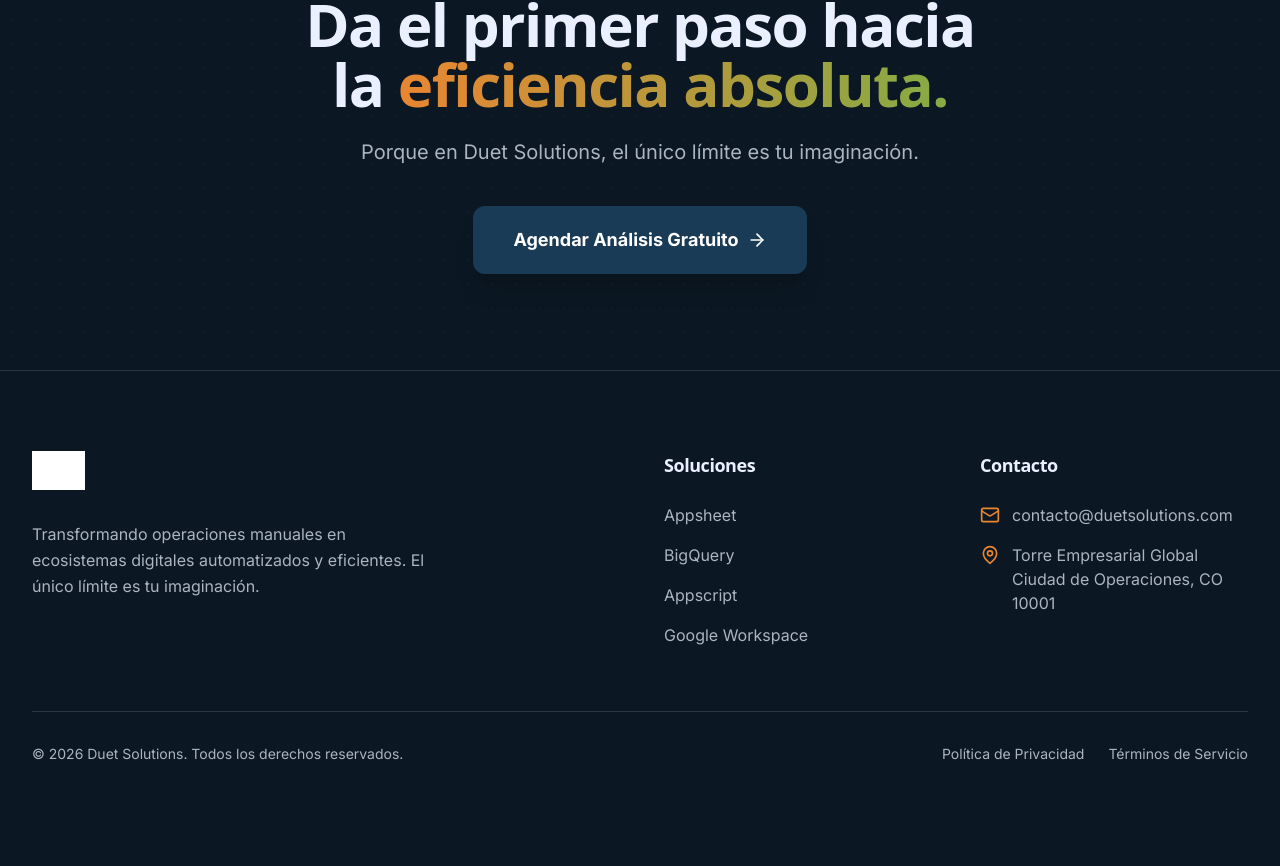
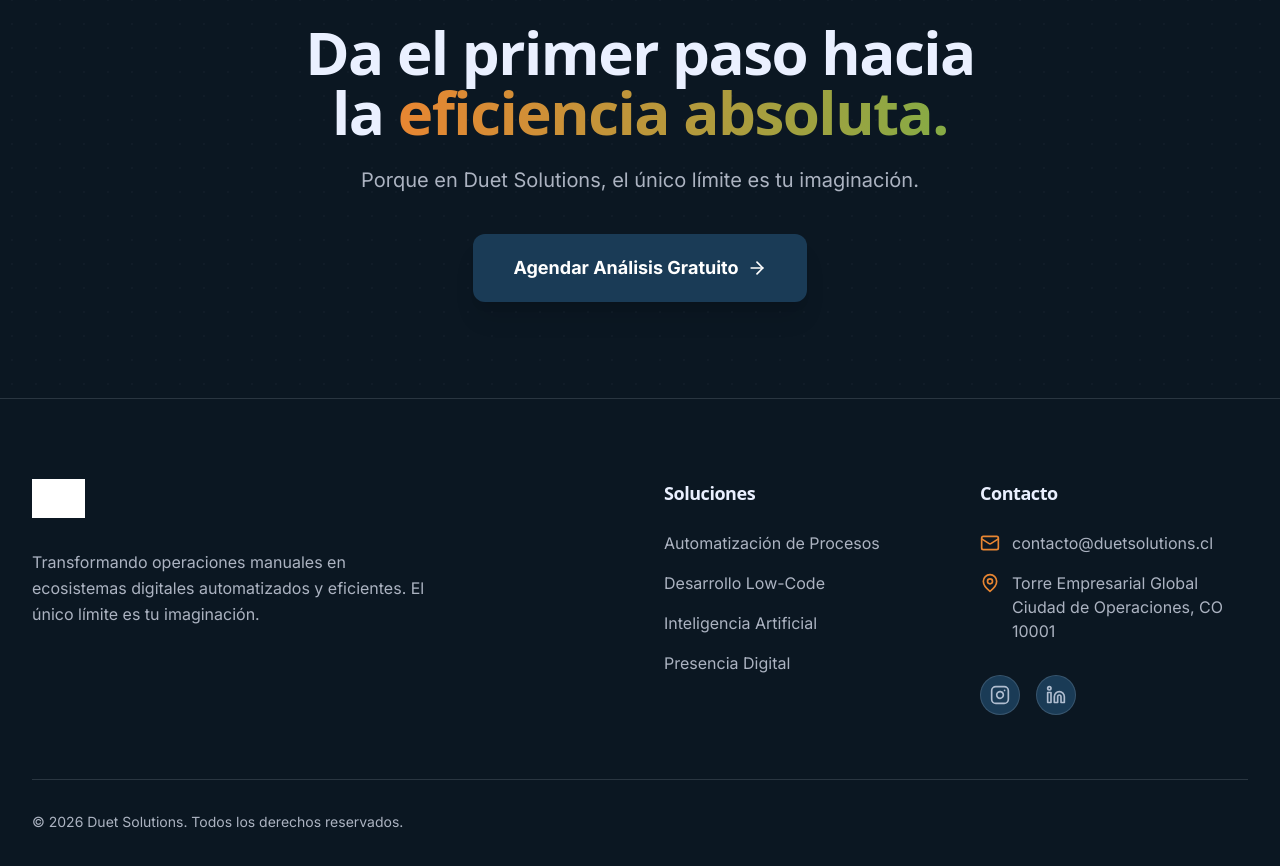
Before and after one commit to abrahameister/duet-solutions-v2, a Next.js app: page / in a window 1280 px wide. Shown: the part 3387-4253 px from the top of the page. Before the commit the page ends 4191 px from the top, so only its background shows below. Built offline with nearby package versions, Linux system fonts and the light colour scheme; grey boxes are pictures that could not be loaded.

Commit message:
feat: refine navigation, update content and overhaul footer with social icons

```diff
--- a/src/components/FooterExtended.tsx
+++ b/src/components/FooterExtended.tsx
@@ -1,6 +1,6 @@
 import Image from "next/image";
 import Link from "next/link";
-import { Mail, MapPin, Phone } from "lucide-react";
+import { Mail, MapPin, Instagram, Linkedin } from "lucide-react";
 
 export default function FooterExtended() {
     return (
@@ -26,10 +26,10 @@ export default function FooterExtended() {
                     <div>
                         <h4 className="text-lg font-bold mb-6 tracking-tight">Soluciones</h4>
                         <ul className="space-y-4">
-                            <li><Link href="#" className="text-textMuted hover:text-text transition-colors focus-ring rounded-md">Appsheet</Link></li>
-                            <li><Link href="#" className="text-textMuted hover:text-text transition-colors focus-ring rounded-md">BigQuery</Link></li>
-                            <li><Link href="#" className="text-textMuted hover:text-text transition-colors focus-ring rounded-md">Appscript</Link></li>
-                            <li><Link href="#" className="text-textMuted hover:text-text transition-colors focus-ring rounded-md">Google Workspace</Link></li>
+                            <li><span className="text-textMuted hover:text-text transition-colors cursor-default">Automatización de Procesos</span></li>
+                            <li><span className="text-textMuted hover:text-text transition-colors cursor-default">Desarrollo Low-Code</span></li>
+                            <li><span className="text-textMuted hover:text-text transition-colors cursor-default">Inteligencia Artificial</span></li>
+                            <li><span className="text-textMuted hover:text-text transition-colors cursor-default">Presencia Digital</span></li>
                         </ul>
                     </div>
 
@@ -38,22 +38,36 @@ export default function FooterExtended() {
                         <ul className="space-y-4 text-textMuted">
                             <li className="flex items-center gap-3">
                                 <Mail className="w-5 h-5 text-accentPrimary" />
-                                <a href="mailto:contacto@duetsolutions.com" className="hover:text-text transition-colors focus-ring rounded-md">contacto@duetsolutions.com</a>
+                                <a href="mailto:contacto@duetsolutions.cl" className="hover:text-text transition-colors focus-ring rounded-md">contacto@duetsolutions.cl</a>
                             </li>
                             <li className="flex items-start gap-3">
                                 <MapPin className="w-5 h-5 text-accentPrimary shrink-0 mt-0.5" />
                                 <span>Torre Empresarial Global<br />Ciudad de Operaciones, CO 10001</span>
                             </li>
                         </ul>
+                        <div className="flex items-center gap-4 mt-8">
+                            <a
+                                href="https://www.instagram.com/duetsolutions.cl/"
+                                target="_blank"
+                                rel="noopener noreferrer"
+                                className="w-10 h-10 rounded-lg bg-surface flex items-center justify-center text-textMuted hover:text-accentPrimary hover:bg-surface2 transition-all border border-border"
+                            >
+                                <Instagram className="w-5 h-5" />
+                            </a>
+                            <a
+                                href="https://www.linkedin.com/company/duet-solutions-spa/"
+                                target="_blank"
+                                rel="noopener noreferrer"
+                                className="w-10 h-10 rounded-lg bg-surface flex items-center justify-center text-textMuted hover:text-accentPrimary hover:bg-surface2 transition-all border border-border"
+                            >
+                                <Linkedin className="w-5 h-5" />
+                            </a>
+                        </div>
                     </div>
                 </div>
 
                 <div className="pt-8 border-t border-border flex flex-col md:flex-row justify-between items-center gap-4 text-sm text-textMuted">
                     <p>© {new Date().getFullYear()} Duet Solutions. Todos los derechos reservados.</p>
-                    <div className="flex items-center gap-6">
-                        <Link href="#" className="hover:text-text transition-colors focus-ring rounded-md">Política de Privacidad</Link>
-                        <Link href="#" className="hover:text-text transition-colors focus-ring rounded-md">Términos de Servicio</Link>
-                    </div>
                 </div>
             </div>
         </footer>
--- a/src/components/HeaderMinimal.tsx
+++ b/src/components/HeaderMinimal.tsx
@@ -48,7 +48,7 @@ export default function HeaderMinimal({ onOpenContact }: HeaderProps) {
                     <Link href="#servicios" className="text-sm font-medium text-text hover:text-accentPrimary transition-colors focus-ring rounded-md px-2 py-1">
                         Servicios
                     </Link>
-                    <Link href="#como-lo-hacemos" className="text-sm font-medium text-text hover:text-accentPrimary transition-colors focus-ring rounded-md px-2 py-1">
+                    <Link href="#proceso" className="text-sm font-medium text-text hover:text-accentPrimary transition-colors focus-ring rounded-md px-2 py-1">
                         Cómo lo hacemos
                     </Link>
                     <button
--- a/src/components/MechanismBenefits.tsx
+++ b/src/components/MechanismBenefits.tsx
@@ -64,7 +64,7 @@ export default function MechanismBenefits() {
                         Características Avanzadas para Mejorar tu <span className="text-accentPrimary">Experiencia Digital</span>
                     </h2>
                     <p className="text-base md:text-lg text-textMuted max-w-2xl leading-relaxed">
-                        Eliminamos las fricciones tecnológicas entregando sistemas de precisión. El "Fließband-Business" adaptado a tus necesidades.
+                        Eliminamos las barreras tecnológicas entregando soluciones a medida. Un ecosistema digital inteligente adaptado totalmente a tus objetivos y desafíos específicos.
                     </p>
                 </div>
 
--- a/src/components/Stepper3.tsx
+++ b/src/components/Stepper3.tsx
@@ -70,7 +70,7 @@ export default function Stepper3() {
     }, []);
 
     return (
-        <section ref={containerRef} className="py-24 bg-bg relative">
+        <section id="proceso" ref={containerRef} className="py-24 bg-bg relative">
             <div className="max-w-4xl mx-auto px-4 sm:px-6 lg:px-8">
 
                 <div className="text-center mb-16">
```
